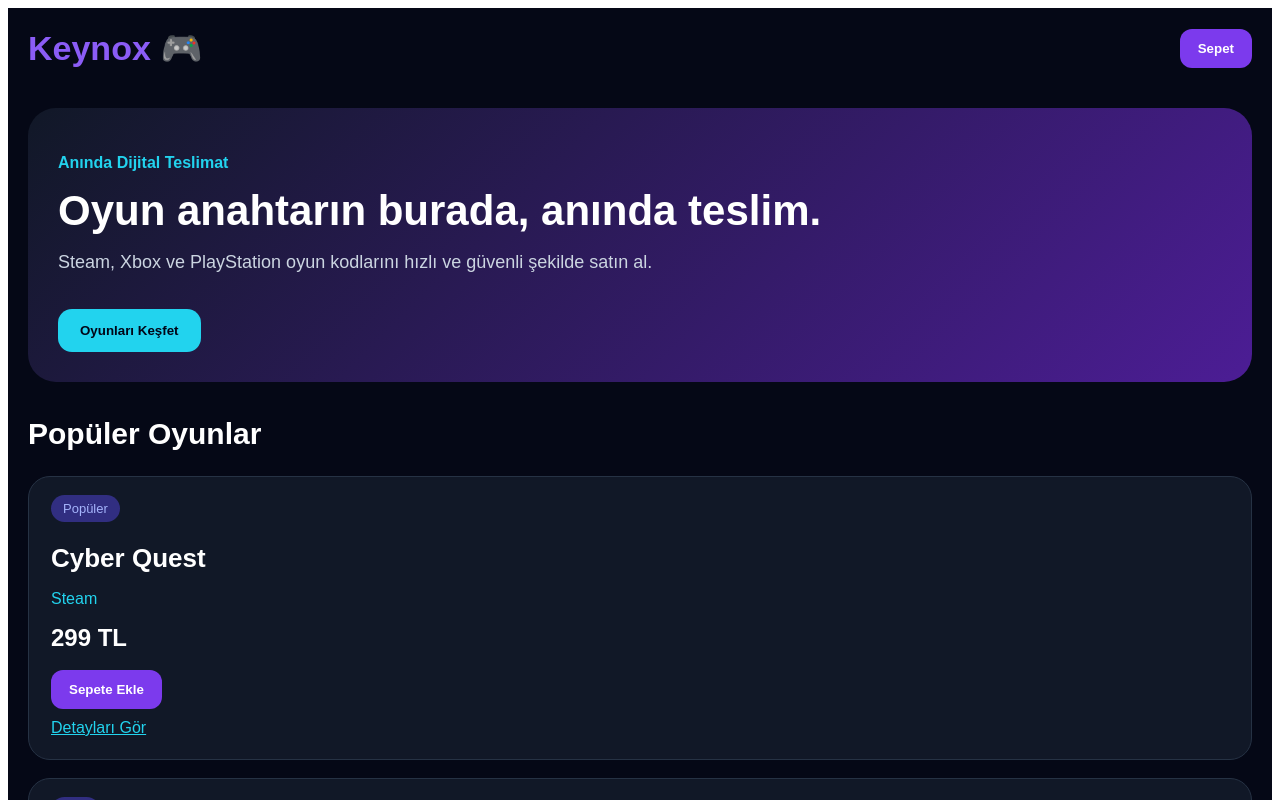
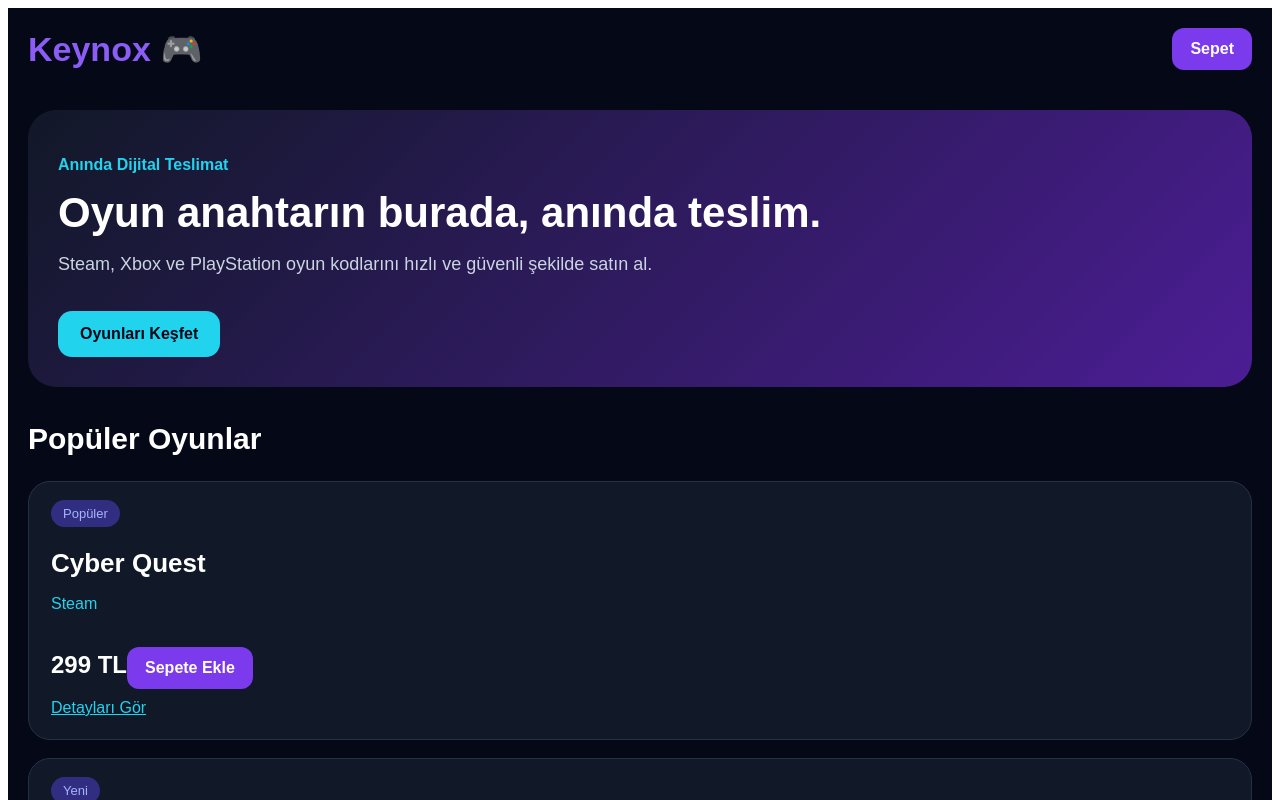
Before and after one commit to can6231/keynox, a Next.js app: page / in a window 1280 px wide. Shown: the top 800 px of the page. Built offline with nearby package versions, Linux system fonts and the light colour scheme.

Commit message:
Update page.tsx

```diff
--- a/app/page.tsx
+++ b/app/page.tsx
@@ -9,67 +9,38 @@ const games = [
 export default function Home() {
   return (
     <main style={{ minHeight: "100vh", background: "#050816", color: "white", padding: "20px", fontFamily: "Arial" }}>
-
-      {/* NAVBAR */}
       <nav style={{ display: "flex", justifyContent: "space-between", alignItems: "center", marginBottom: "40px" }}>
         <h1 style={{ color: "#8B5CF6", fontSize: "34px", margin: 0 }}>Keynox 🎮</h1>
-        <button style={{
-          background: "#7C3AED",
-          color: "white",
-          border: 0,
-          borderRadius: "12px",
-          padding: "12px 18px",
-          fontWeight: "bold",
-          cursor: "pointer"
-        }}>
+
+        <a href="/cart" style={{ background: "#7C3AED", color: "white", borderRadius: "12px", padding: "12px 18px", fontWeight: "bold", textDecoration: "none" }}>
           Sepet
-        </button>
+        </a>
       </nav>
 
-      {/* HERO */}
-      <section style={{
-        background: "linear-gradient(135deg,#111827,#4C1D95)",
-        borderRadius: "28px",
-        padding: "30px",
-        marginBottom: "35px"
-      }}>
+      <section style={{ background: "linear-gradient(135deg,#111827,#4C1D95)", borderRadius: "28px", padding: "30px", marginBottom: "35px" }}>
         <p style={{ color: "#22D3EE", fontWeight: "bold" }}>Anında Dijital Teslimat</p>
+
         <h2 style={{ fontSize: "42px", lineHeight: "1.1", margin: "10px 0" }}>
           Oyun anahtarın burada, anında teslim.
         </h2>
+
         <p style={{ color: "#CBD5E1", fontSize: "18px" }}>
           Steam, Xbox ve PlayStation oyun kodlarını hızlı ve güvenli şekilde satın al.
         </p>
-        <button style={{
-          marginTop: "18px",
-          background: "#22D3EE",
-          color: "#020617",
-          border: 0,
-          borderRadius: "14px",
-          padding: "14px 22px",
-          fontWeight: "bold",
-          cursor: "pointer"
-        }}>
+
+        <a href="#games" style={{ marginTop: "18px", display: "inline-block", background: "#22D3EE", color: "#020617", borderRadius: "14px", padding: "14px 22px", fontWeight: "bold", textDecoration: "none" }}>
           Oyunları Keşfet
-        </button>
+        </a>
       </section>
 
-      {/* OYUNLAR */}
-      <section>
+      <section id="games">
         <h2 style={{ fontSize: "30px" }}>Popüler Oyunlar</h2>
 
         <div style={{ display: "grid", gap: "18px" }}>
           {games.map((game) => (
             <div
               key={game.name}
-              style={{
-                background: "#111827",
-                border: "1px solid #263244",
-                borderRadius: "22px",
-                padding: "22px",
-                transition: "0.3s",
-                cursor: "pointer"
-              }}
+              style={{ background: "#111827", border: "1px solid #263244", borderRadius: "22px", padding: "22px", transition: "0.3s", cursor: "pointer" }}
               onMouseEnter={(e) => {
                 e.currentTarget.style.transform = "scale(1.03)";
                 e.currentTarget.style.border = "1px solid #7C3AED";
@@ -79,36 +50,17 @@ export default function Home() {
                 e.currentTarget.style.border = "1px solid #263244";
               }}
             >
-              <span style={{
-                background: "#312E81",
-                color: "#A5B4FC",
-                borderRadius: "999px",
-                padding: "6px 12px",
-                fontSize: "13px"
-              }}>
+              <span style={{ background: "#312E81", color: "#A5B4FC", borderRadius: "999px", padding: "6px 12px", fontSize: "13px" }}>
                 {game.tag}
               </span>
 
               <h3 style={{ fontSize: "26px", marginBottom: "8px" }}>{game.name}</h3>
-
               <p style={{ color: "#22D3EE" }}>{game.platform}</p>
-
               <strong style={{ fontSize: "24px" }}>{game.price}</strong>
 
-              <br />
-
-              <button style={{
-                marginTop: "18px",
-                background: "#7C3AED",
-                color: "white",
-                border: 0,
-                borderRadius: "12px",
-                padding: "12px 18px",
-                fontWeight: "bold",
-                cursor: "pointer"
-              }}>
+              <a href="/cart" style={{ marginTop: "18px", display: "inline-block", background: "#7C3AED", color: "white", borderRadius: "12px", padding: "12px 18px", fontWeight: "bold", textDecoration: "none" }}>
                 Sepete Ekle
-              </button>
+              </a>
 
               <a href="/product" style={{ color: "#22D3EE", display: "block", marginTop: "10px" }}>
                 Detayları Gör
@@ -117,7 +69,6 @@ export default function Home() {
           ))}
         </div>
       </section>
-
     </main>
   );
 }
```
